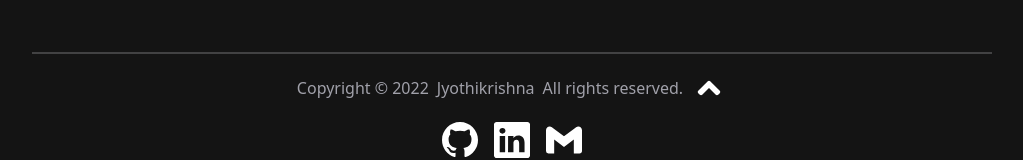
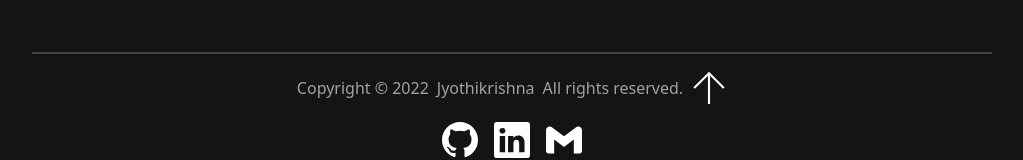
Before and after one commit to bhendi-boi/portfolio, a React (Vite) app: page / in a window 1280 px wide. Shown: the part 3228-3388 px from the top of the page, without its empty margins (128-1151 px from the left). Built offline with nearby package versions, Linux system fonts and the light colour scheme.

Commit message:
dummy commit 2

```diff
--- a/src/components/ScrollButton.jsx
+++ b/src/components/ScrollButton.jsx
@@ -1,5 +1,4 @@
-import { FaAngleUp } from "react-icons/fa";
-
+import { TfiArrowUp } from "react-icons/tfi";
 const ScrollButton = ({ handleScrollToTop }) => {
   return (
     <button
@@ -8,7 +7,7 @@ const ScrollButton = ({ handleScrollToTop }) => {
       className="z-50 rounded-full"
       title="Scroll Up?"
     >
-      <FaAngleUp
+      <TfiArrowUp
         size={36}
         className="text-white transition duration-200 hover:scale-110 hover:text-blue-500"
       />
```
